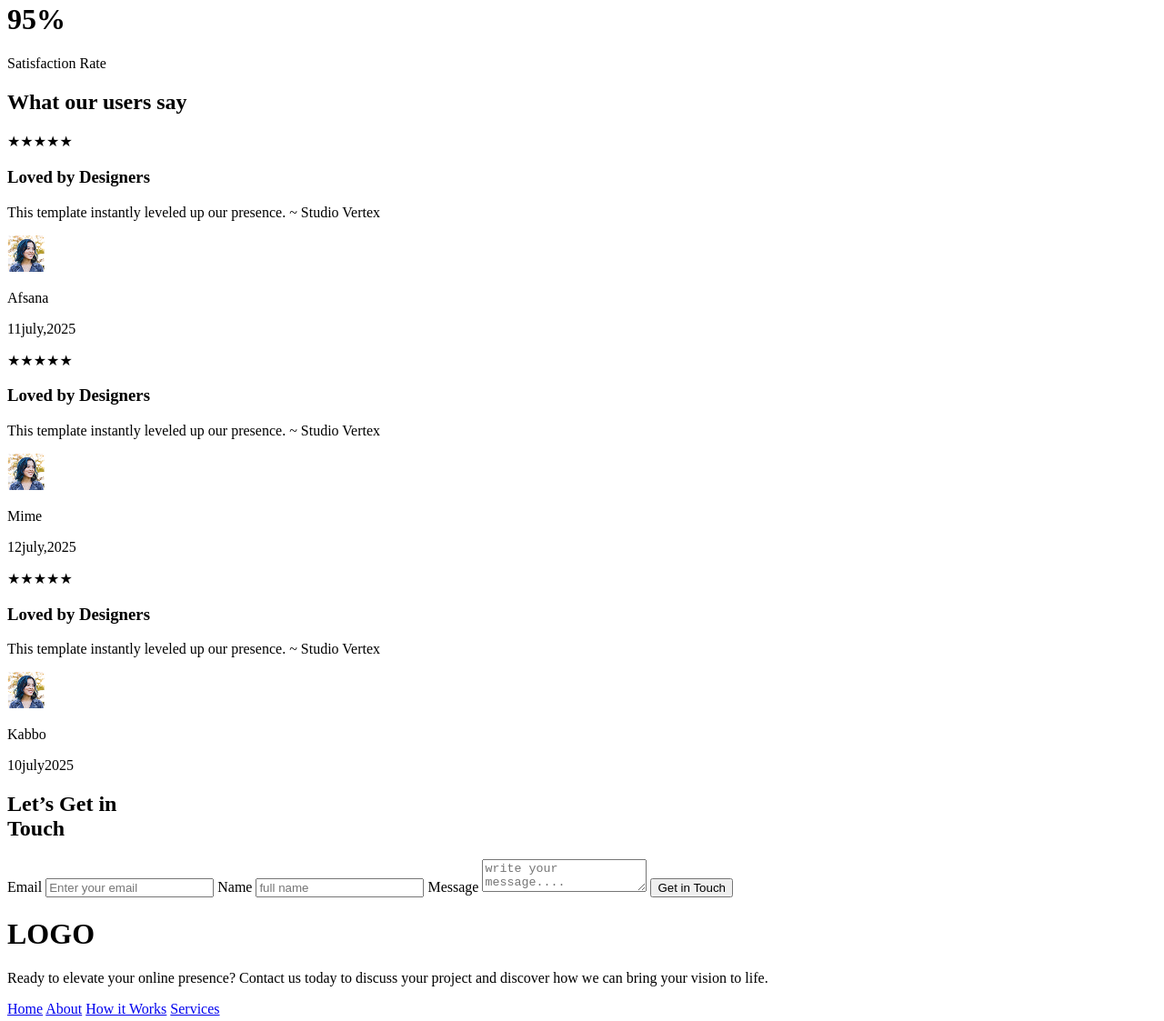
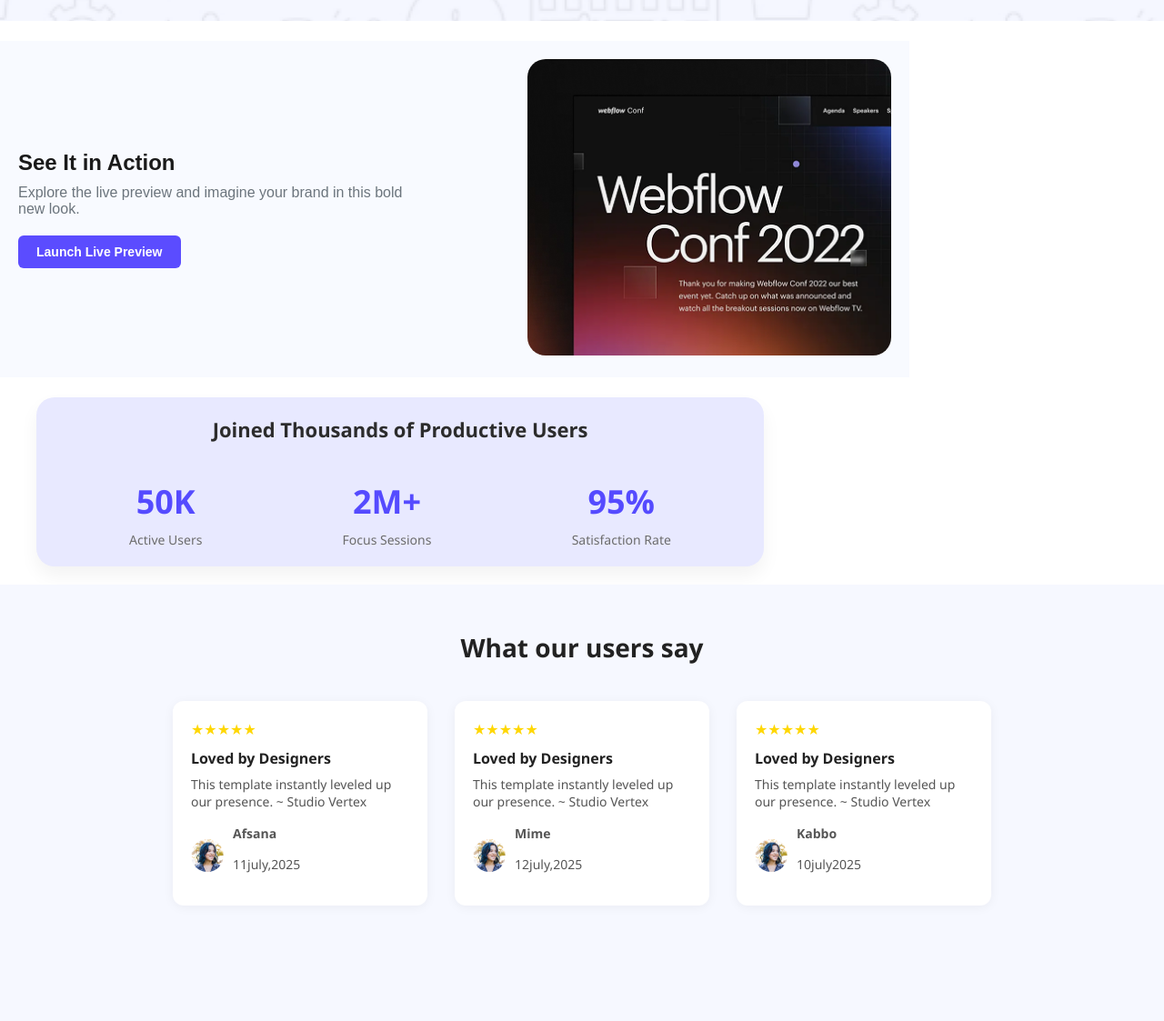
Before and after one commit to AfsanaMime/web-devlop-repo, a plain HTML site: page index.html in a window 1280 px wide. Shown: the part 777-1900 px from the top of the page at 91% size. Drawn offline with Linux system fonts and the light colour scheme.

Commit message:
added styel file

```diff
--- a/index.html
+++ b/index.html
@@ -4,8 +4,11 @@
   <meta charset="UTF-8" />
   <meta name="viewport" content="width=device-width, initial-scale=1.0" />
   <title>first Website</title>
-  <link href="https://fonts.googleapis.com/css2?family=Inter:wght@600;700&display=swap" rel="stylesheet">
-  <link rel="stylesheet" href="style.css" />
+
+  <link rel="preconnect" href="https://fonts.googleapis.com">
+<link rel="preconnect" href="https://fonts.gstatic.com" crossorigin>
+<link href="https://fonts.googleapis.com/css2?family=Inter:ital,opsz,wght@0,14..32,100..900;1,14..32,100..900&family=Raleway:ital,wght@0,100..900;1,100..900&display=swap" rel="stylesheet">
+  <link rel="stylesheet" href="styel/style.css"
 </head>
 <body>
   <div class="background">
@@ -13,6 +16,12 @@
       <div class="logo">LOGO</div>
       <a href="#" class="signup-btn">Sign Up</a>
     </header>
+     <main class="hero">
+      <h1>Cool Dark UI Template for<br> <span>Webflow Agencies!</span></h1>
+      <a href="#" class="cta-btn">Stay Focused</a>
+    </main>
+  </div>
+  <br>
  <!-- actionsection -->
   <div class="container">
     <div class="text-section">
--- /dev/null
+++ b/styel/style.css
@@ -0,0 +1,526 @@
+
+* {
+  margin: 0;
+  padding: 0;
+  box-sizing: border-box;
+
+
+}
+
+body {
+  font-family: 'Inter', sans-serif;
+  background-color: #f5f5fa;
+  color: #1e1e1e;
+}
+
+
+.background {
+  background-image:url("../image/Hero-bg.png");
+  background-size: cover;
+  background-repeat: repeat;
+  min-height: 100vh;
+  padding: 40px;
+}
+
+
+.header {
+  display: flex;
+  justify-content: space-between;
+  align-items: center;
+  margin-bottom: 80px;
+}
+
+.logo {
+  font-weight: 700;
+  font-size: 20px;
+  color: #4A42EC;
+}
+
+.signup-btn {
+  background-color: #4A42EC;
+  color: white;
+  padding: 10px 20px;
+  border-radius: 6px;
+  text-decoration: none;
+  font-weight: bold;
+  font-size: 14px;
+  cursor: pointer;
+  transition: background-color 0.3s ease, transform 0.3s ease, box-shadow 0.3s ease;
+
+
+}
+.signup-btn:hover{
+
+  background-color: #f31286; /* darker yellow */
+  transform: translateY(-3px);
+  box-shadow: 0 6px 15px rgba(0, 0, 0, 0.2);
+}
+.cta-btn {
+  display: inline-block;
+cursor: pointer;
+
+  background-color: #4A42EC;
+  color: white;
+  transition: background-color 0.3s ease, transform 0.3s ease, box-shadow 0.3s ease;
+
+  padding: 12px 24px;
+  border-radius: 6px;
+  text-decoration: none;
+  font-weight: bold;
+  font-size: 14px;
+  margin-top: 40px;
+}
+.cta-btn:hover {
+  background-color: #f31286; /* darker yellow */
+  transform: translateY(-3px);
+  box-shadow: 0 6px 15px rgba(0, 0, 0, 0.2);
+}
+.hero{
+  text-align: center;
+  font-family: "Raleway",sans-serif;
+  font-weight: bold;
+  font-size: 65px;
+}
+
+body .container {
+    font-family: Arial, sans-serif;
+    background-color: #f8faff;
+    margin: 0;
+    padding: 20px;
+}
+
+.container {
+    display: flex;
+    align-items: center;
+    justify-content: space-between;
+    max-width: 1000px;
+    margin: auto;
+
+}
+
+.text-section {
+    max-width: 450px;
+}
+
+.text-section h2 {
+    color: #1a1a1a;
+    margin-bottom: 10px;
+}
+
+.text-section p {
+    color: #6c757d;
+    margin-bottom: 20px;
+
+}
+
+.text-section button {
+    background-color: #5b4cff;
+    color: white;
+    border: none;
+    padding: 10px 20px;
+    border-radius: 6px;
+    cursor: pointer;
+    font-size: 14px;
+    font-weight: bold;
+    transition: background-color 0.3s;
+    cursor: pointer;
+
+}
+
+.text-section button:hover {
+
+    background-color: #f31286;
+  transform: translateY(-3px);
+  box-shadow: 0 6px 15px rgba(0, 0, 0, 0.2);
+}
+
+.image-section img {
+    max-width: 400px;
+    border-radius: 20px;
+}
+ /* Reset and background */
+body #stats-container {
+  margin: 0;
+  padding: 0;
+  background-color: #f8f9ff;
+  font-family: Arial, sans-serif;
+  display: flex;
+  justify-content: center;
+  align-items: center;
+
+
+
+
+    justify-content: space-between;
+    max-width: 1000px;
+    margin: auto;
+
+
+
+}
+
+/* Stats box */
+.stats-container {
+  background-color: #e8e9ff;
+  padding: 20px 40px;
+  border-radius: 20px;
+  text-align: center;
+  box-shadow: 0 10px 20px rgba(0, 0, 0, 0.05);
+  max-width: 800px;
+  width: 90%;
+  margin-left: 40px;
+  margin-right: 40px;
+  margin-bottom: 20px;
+  justify-content: center;
+
+
+}
+
+/* Title */
+.stats-container h2 {
+  font-size: 22px;
+  font-weight: 600;
+  color: #2c2c2c;
+  margin-bottom: 40px;
+}
+
+/* Stats row */
+.stats {
+  display: flex;
+  justify-content: space-around;
+  align-items: center;
+  gap: 30px;
+  flex-wrap: nowrap;
+}
+
+/* Individual stat */
+.stat-item h1 {
+  color: #554BFF;
+  font-size: 36px;
+  margin: 0;
+  font-weight: 700;
+}
+
+.stat-item p {
+  margin-top: 8px;
+  color: #6c6c6c;
+  font-size: 14px;
+}
+
+/* Responsive */
+@media (max-width: 600px) {
+  .stats {
+    flex-direction: column;
+  }
+}
+  /* review setion */
+
+body {
+  margin: 0;
+  font-family: 'Segoe UI', sans-serif;
+  background-color: #f6f8ff;
+}
+
+.testimonial-section {
+  padding: 50px 40px;
+  text-align: center;
+  background-color: #f6f8ff;
+}
+
+.testimonial-section h2 {
+  font-size: 28px;
+  color: #222;
+  margin-bottom: 40px;
+}
+
+.testimonial-container {
+  display: flex;
+  justify-content: center;
+  gap: 30px;
+  flex-wrap: nowrap;
+}
+
+.testimonial-card {
+  background-color: #fff;
+  padding: 20px;
+  border-radius: 12px;
+  width: 280px;
+  box-shadow: 0 2px 12px rgba(0, 0, 0, 0.05);
+  text-align: left;
+}
+
+.stars {
+  color: gold;
+  font-size: 16px;
+  margin-bottom: 10px;
+}
+
+.testimonial-card h3 {
+  margin: 0 0 8px;
+  font-size: 16px;
+  color: #222;
+}
+
+.testimonial-card p {
+  font-size: 14px;
+  color: #555;
+  margin-bottom: 15px;
+  line-height: 1.4;
+}
+
+.reviewer {
+  display: flex;
+  align-items: center;
+  gap: 10px;
+}
+
+.reviewer img {
+  width: 36px;
+  height: 36px;
+  border-radius: 50%;
+}
+
+.name {
+  font-weight: bold;
+  font-size: 14px;
+  margin: 0;
+}
+
+.date {
+  font-size: 12px;
+  color: #999;
+  margin: 0;
+}
+
+ body focus-section {
+  margin: 0;
+  font-family: Arial, sans-serif;
+  background-color: #ffffff;
+}
+
+/* Section Container */
+.focus-section {
+  text-align: center;
+  padding: 60px 20px;
+}
+
+/* Header Text */
+.focus-section h1 {
+  font-size: 40px;
+  font-weight: bold;
+  margin-bottom: 10px;
+  color: #111;
+}
+
+/* Sub Text */
+.focus-section p {
+  font-size: 16px;
+  color: #666;
+  margin-bottom: 30px;
+}
+
+/* Call to Action Button */
+.cta-button {
+  display: inline-block;
+  background-color: #5d5fef;
+  color: #fff;
+  padding: 12px 24px;
+  border-radius: 8px;
+  text-decoration: none;
+  font-weight: bold;
+  margin-bottom: 40px;
+}
+
+/* Image Styling */
+.image-wrapper img {
+  max-width: 100%;
+  border-radius: 40px;
+  box-shadow: 0 8px 24px rgba(0,0,0,0.15);
+}
+ /* frompart */
+ body contact-left contact-right {
+  margin: 0;
+  font-family: 'Segoe UI', sans-serif;
+  background-color: #f6f8ff;
+}
+
+/* Contact Section Layout */
+.contact-section {
+  display: flex;
+  flex-wrap: wrap;
+  justify-content: space-between;
+  padding: 80px 10%;
+  align-items: center;
+  background-color: #f6f8ff;
+}
+
+/* Left Side Heading */
+.contact-left h1 {
+  font-size: 45px;
+  font-weight: bold;
+  color: #111;
+  margin: 0;
+}
+
+/* Right Side Form */
+.contact-right {
+  flex: 2;
+  max-width: 400px;
+}
+
+.contact-right form {
+  display: flex;
+  flex-direction: column;
+}
+
+.contact-right label {
+  margin-top: 20px;
+  font-size: 14px;
+  color: #444;
+  margin-bottom: 5px;
+}
+
+.contact-right input,
+.contact-right textarea {
+  padding: 12px;
+  border-radius: 6px;
+  border: 1px solid #ccc;
+  font-size: 14px;
+  resize: none;
+  width: 100%;
+}
+
+.contact-right textarea {
+  height: 100px;
+}
+
+.contact-right button {
+  margin-top: 25px;
+  background-color: #5d69ef;
+  color: white;
+  font-weight: bold;
+  padding: 14px;
+  border: none;
+  border-radius: 6px;
+  cursor: pointer;
+  transition: background-color 0.3s ease, transform 0.3s ease, box-shadow 0.3s ease;
+}
+
+.contact-right button:hover {
+  background-color: #f31286;
+  transform: translateY(-3px);
+  box-shadow: 0 6px 15px rgba(0, 0, 0, 0.2);
+}
+
+/* Responsive */
+@media (max-width: 768px) {
+  .contact-section {
+    flex-direction: column;
+    gap: 40px;
+  }
+
+  .contact-left h1 {
+    font-size: 36px;
+    text-align: center;
+  }
+
+  .contact-right {
+    width: 100%;
+  }
+}
+/* footersection */
+body {
+  margin: 0;
+  font-family: 'Segoe UI', sans-serif;
+  background-color: #fff;
+}
+
+.footer {
+  background-color: #f9f9ff;
+  text-align: center;
+  padding: 60px 20px;
+  color: #666;
+}
+
+.footer .logo {
+  font-size: 48px;
+  font-weight: bold;
+  color: #4f46e5;
+  margin-bottom: 20px;
+}
+
+.footer .description {
+  font-size: 16px;
+  max-width: 600px;
+  margin: 0 auto 30px;
+  color: #888;
+  line-height: 1.6;
+}
+
+.footer-nav {
+  display: flex;
+  justify-content: center;
+  gap: 40px;
+  flex-wrap: wrap;
+}
+
+.footer-nav a {
+  text-decoration: none;
+  color: #777;
+  font-weight: 500;
+  transition: color 0.3s;
+}
+
+.footer-nav a:hover {
+  color: #4f46e5;
+}
+/* fotersec */
+body {
+  margin: 0;
+  font-family: 'Segoe UI', sans-serif;
+  background-color: #fff;
+}
+
+.footer {
+  background-color: #f9f9ff;
+  text-align: center;
+  padding: 60px 20px;
+  color: #666;
+}
+
+.footer .logo {
+  font-size: 48px;
+  font-weight: bold;
+  color: #4f46e5;
+  margin-bottom: 20px;
+}
+
+.footer .description {
+  font-size: 16px;
+  max-width: 600px;
+  margin: 0 auto 30px;
+  color: #888;
+  line-height: 1.6;
+}
+
+.footer-nav {
+  display: flex;
+  justify-content: center;
+  gap: 40px;
+  flex-wrap: wrap;
+}
+
+.footer-nav a {
+  text-decoration: none;
+  color: #777;
+  font-weight: 500;
+  transition: color 0.3s;
+}
+
+.footer-nav a:hover {
+  color: #4f46e5;
+}
+
+
+/* buttonsection */
+/* Full screen container to center content */
```
